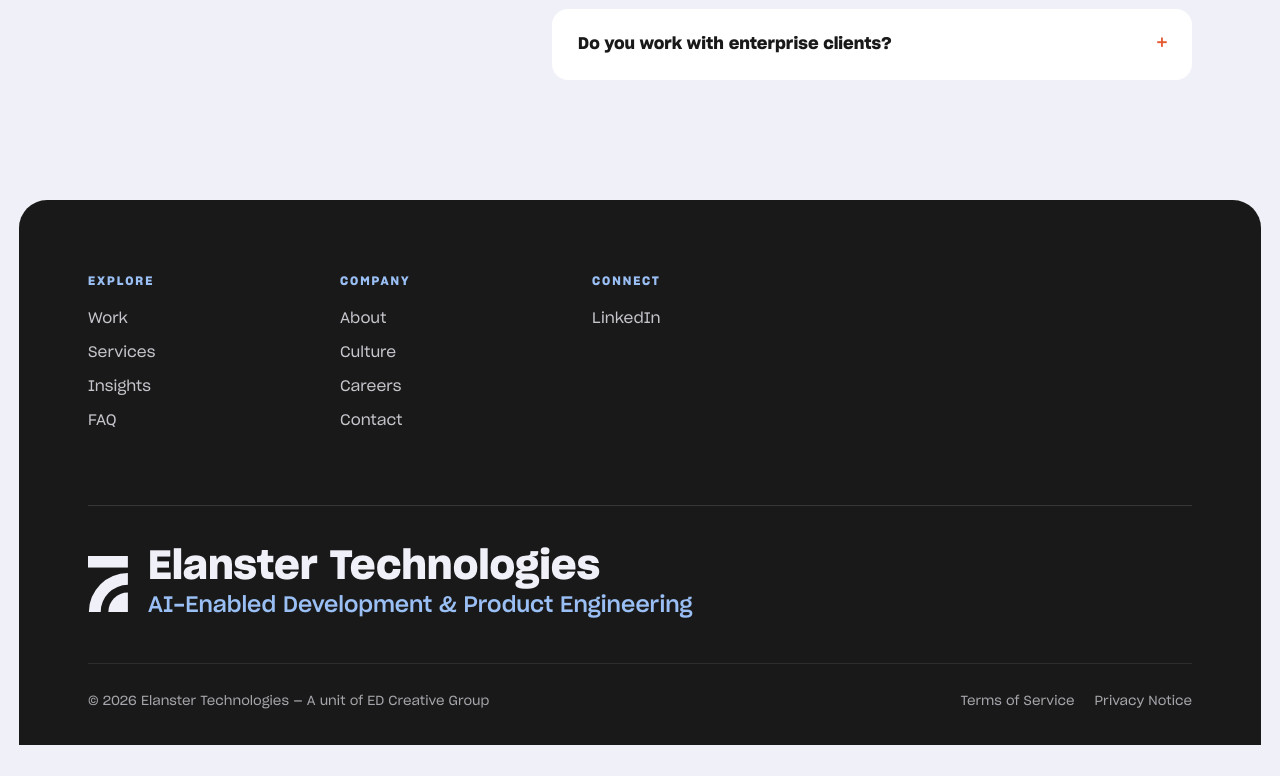
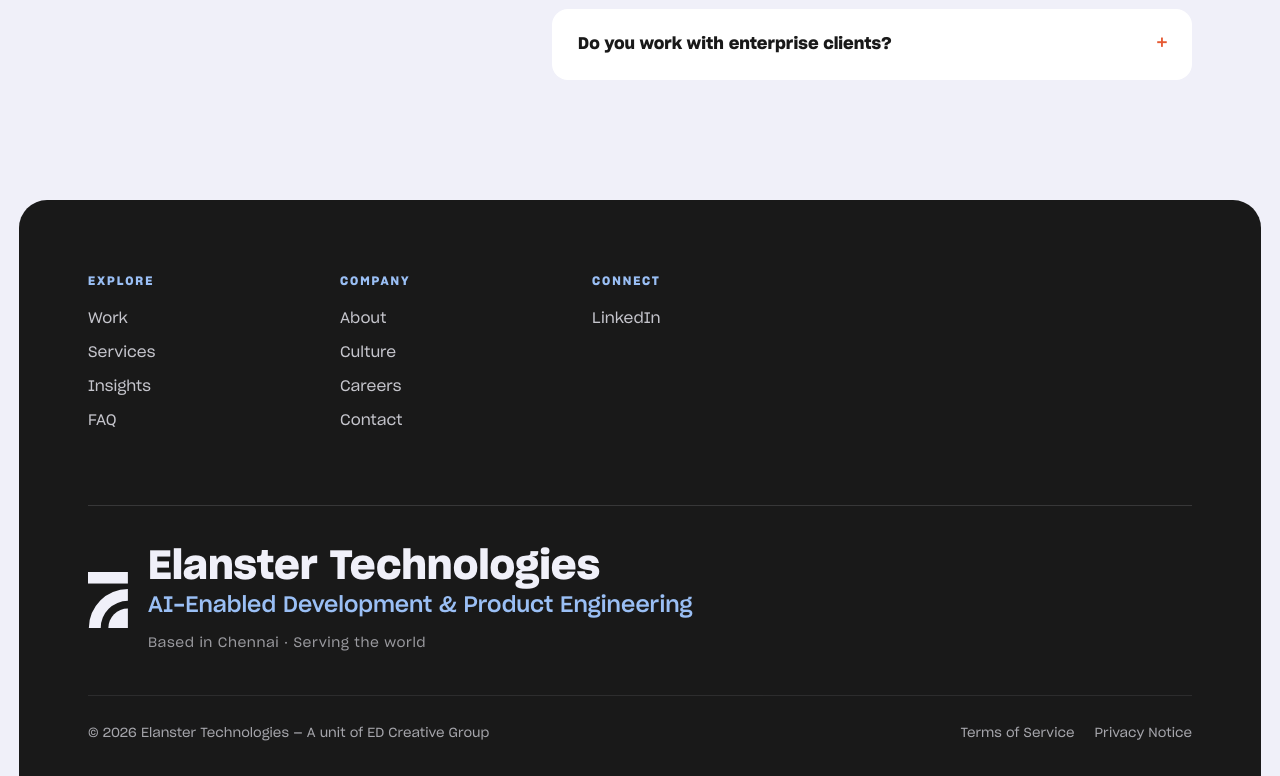
Before and after one commit to Hensalin/elanster_website-demo, a plain HTML site: page index.html in a window 1280 px wide. Shown: the part 6752-7528 px from the top of the page. Before the commit the page ends 7497 px from the top, so only its background shows below. Drawn offline with Linux system fonts and the light colour scheme.

Commit message:
Add Chennai location line to footer brand block
"Based in Chennai · Serving the world" under the footer tagline.

Co-Authored-By: Claude Fable 5 <noreply@anthropic.com>

```diff
--- a/css/styles.css
+++ b/css/styles.css
@@ -723,6 +723,12 @@ ul[role="list"] { list-style: none; }
   color: var(--blue);
   font-weight: 500;
 }
+.footer__location {
+  margin-top: 10px;
+  font-size: 13.5px;
+  letter-spacing: 0.04em;
+  color: rgba(240, 240, 249, 0.6);
+}
 .footer__legal {
   display: flex;
   flex-wrap: wrap;
--- a/index.html
+++ b/index.html
@@ -412,6 +412,7 @@
         <div>
           <p class="footer__name">Elanster Technologies</p>
           <p class="footer__tagline">AI-Enabled Development &amp; Product Engineering</p>
+          <p class="footer__location">Based in Chennai · Serving the world</p>
         </div>
       </div>
 
```
